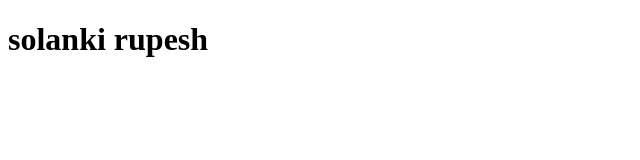
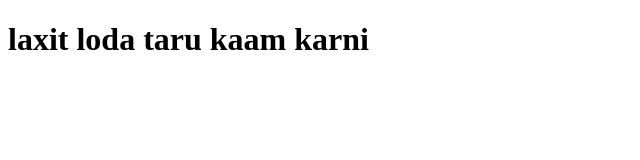
Before and after one commit to solankirahul008/resume, a plain HTML site: page index.html in a window 1280 px wide. Shown: the whole page, without its empty margins (0-640 px from the left). Drawn offline with Linux system fonts and the light colour scheme.

Commit message:
Update index.html

```diff
--- a/index.html
+++ b/index.html
@@ -6,6 +6,6 @@
     <title>Rahu Movies</title>
 </head>
 <body>
-    <h1>solanki rupesh</h1>
+    <h1>laxit loda taru kaam karni</h1>
 </body>
 </html>
```
